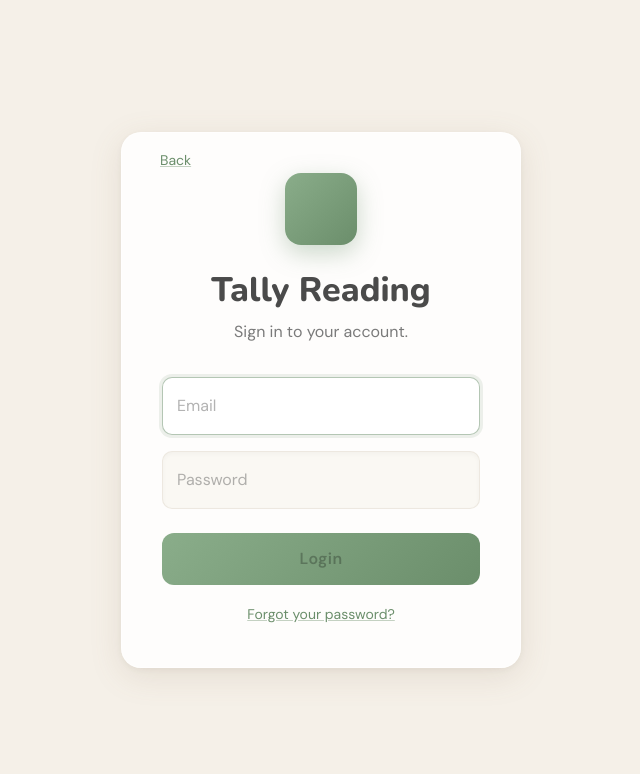
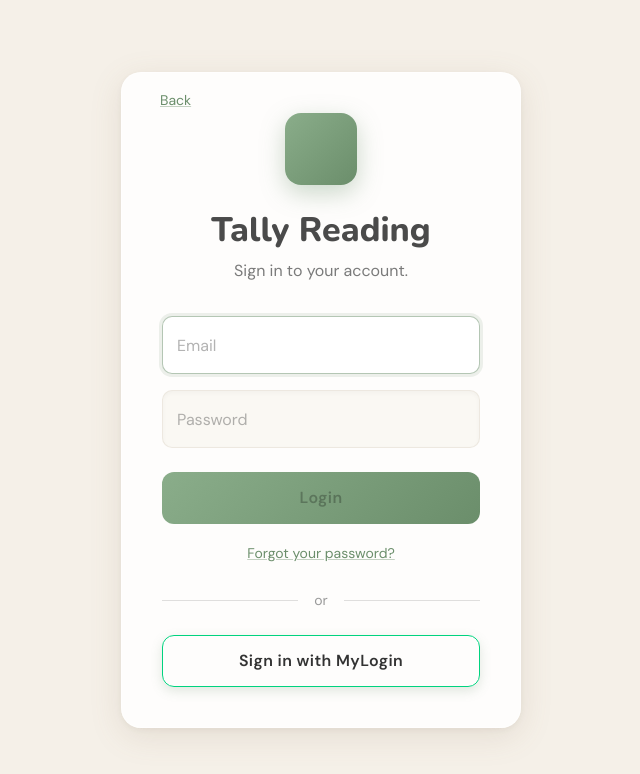
Before and after one commit to dervish666/KidsReadingManager, a React (Vite) app: page / in a window 1280 px wide. Both pictures are taken after a click on the button "Sign in". Shown: the top 774 px of the page, without its empty margins (319-959 px from the left). Built offline with nearby package versions, Linux system fonts and the light colour scheme; no server answers; some icons are missing.

Commit message:
feat: add MyLogin SSO button to login page
Add "Sign in with MyLogin" button with divider below the email/password
form. Update test selectors to use exact text match to avoid ambiguity.

```diff
--- a/src/components/Login.js
+++ b/src/components/Login.js
@@ -308,6 +308,36 @@ const Login = ({ onBackToLanding } = {}) => {
           </Link>
         </Box>
       </form>
+
+      {/* SSO Divider */}
+      <Box sx={{ display: 'flex', alignItems: 'center', my: 3 }}>
+        <Box sx={{ flex: 1, height: '1px', bgcolor: 'rgba(0,0,0,0.12)' }} />
+        <Typography variant="body2" sx={{ px: 2, color: '#999' }}>or</Typography>
+        <Box sx={{ flex: 1, height: '1px', bgcolor: 'rgba(0,0,0,0.12)' }} />
+      </Box>
+
+      {/* MyLogin SSO Button */}
+      <Button
+        fullWidth
+        variant="outlined"
+        size="large"
+        onClick={() => { window.location.href = '/api/auth/mylogin/login'; }}
+        sx={{
+          height: 52,
+          borderRadius: '12px',
+          borderColor: '#00D37F',
+          color: '#333',
+          fontSize: '1rem',
+          fontWeight: 600,
+          textTransform: 'none',
+          '&:hover': {
+            borderColor: '#00B36B',
+            backgroundColor: 'rgba(0, 211, 127, 0.05)',
+          },
+        }}
+      >
+        Sign in with MyLogin
+      </Button>
     </>
   );
 
```
Also changed, not shown: 1 other file (tests, documents, lock files or other folders).
